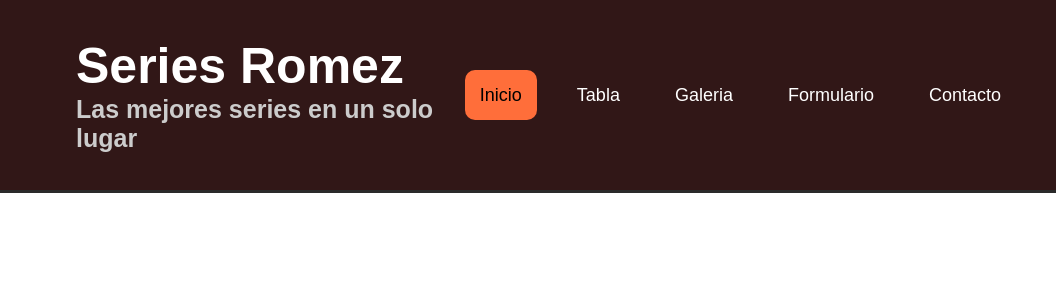
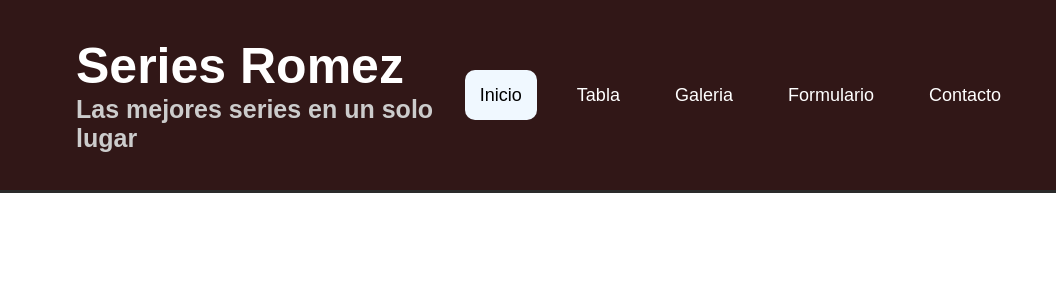
Before and after one commit to srojgam0907/Proyecto-Web-Series-Romez, a plain HTML site: page index.html in a window 1280 px wide. In both pictures the pointer is over the link "Inicio". Shown: the top 282 px of the page, 224-1280 px from the left. Drawn offline with Linux system fonts and the light colour scheme.

Commit message:
cambio color cabecera

```diff
--- a/estilo/estilos.css
+++ b/estilo/estilos.css
@@ -66,7 +66,7 @@ body {
 }
 
 .menu ul li a:hover {
-  background-color: rgb(255, 110, 58);
+  background-color: aliceblue;
   color: black;
 }
 
```
